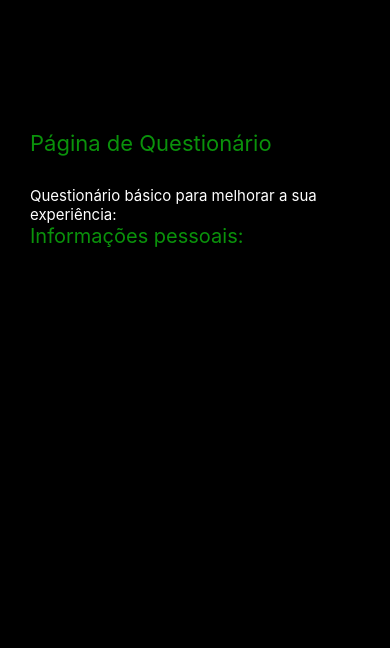
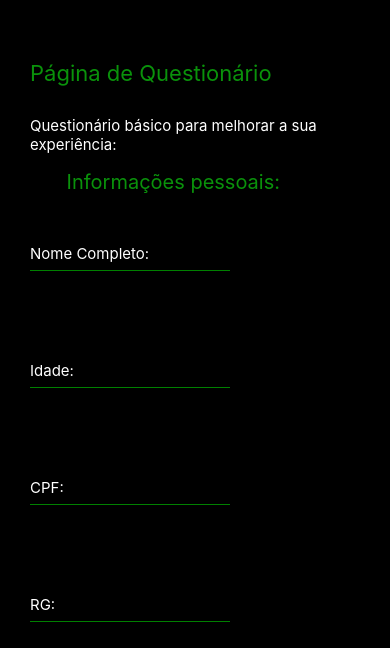
Before and after one commit to Meiko-Sama/SuperPass, a React Native app: screen /Login in a window 390 px wide. Shown: the top 648 px of the page. Built offline with nearby package versions, Linux system fonts and the light colour scheme.

Commit message:
Componentizando a tela de cadastro

```diff
--- /dev/null
+++ b/src/assets/components/CadastroInput.js
@@ -0,0 +1,10 @@
+import { TextInput } from "react-native";
+
+export default function CadastroInput() {
+  return (
+    <TextInput
+      style={{ width: 200, paddingTop: 80, left: 120, borderBottomWidth: 1, borderColor: "green", bottom: 20, color: "white" }}
+      textAlign="left"
+    />
+  )
+}
--- /dev/null
+++ b/src/assets/components/CadastroText.js
@@ -0,0 +1,7 @@
+import { Text } from "react-native"
+
+export default function TextComp({ txt }) {
+  return (
+    <Text style={{ color: "white", top: 90, fontSize: 15, }}>{txt}</Text>
+  )
+}
--- a/src/assets/pages/Login.js
+++ b/src/assets/pages/Login.js
@@ -1,14 +1,16 @@
 import { StatusBar } from 'expo-status-bar';
-import { Text, ImageBackground, TouchableOpacity, View, Pressable } from 'react-native';
+import { Text, ImageBackground, TextInput, TouchableOpacity, View, Pressable } from 'react-native';
 
-// IMPORTANDO O ICONE
-// import Foundation from '@expo/vector-icons/Foundation';
+// Importação dos INPUTS
+import CadastroInput from '../components/CadastroInput';
 
+// IMPORTAÇÃO STYLES
 import { styles } from '../styles/styles';
 
 // IMPORTAÇÃO NATIVE
 import { useNavigation } from '@react-navigation/native';
 import { setItem } from '../components/AsyncStorage';
+import CadastroText from '../components/CadastroText';
 
 // IMPORTAÇÃO DE ICONE
 // import MaterialIcons from '@expo/vector-icons/MaterialIcons';
@@ -28,8 +30,19 @@ export default function Login() {
       <View>
         <Text style={{ color: 'rgb(10, 146, 11)', fontSize: 22 }}>Página de Questionário</Text>
         <Text style={{ color: 'white', paddingTop: 30, fontSize: 15 }}>Questionário básico para melhorar a sua experiência:</Text>
-        <Text style={{ color: 'rgb(10, 146, 11)', fontSize: 20, justifyContent: "center", }}>Informações pessoais:</Text>
+        <Text style={{ color: 'rgb(10, 146, 11)', fontSize: 20, position: "absolute", top: 110, right: 110 }}>Informações pessoais:</Text>
 
+        <CadastroText txt="Nome Completo:" />
+        <CadastroInput />
+
+        <CadastroText txt="Idade:" />
+        <CadastroInput />
+
+        <CadastroText txt="CPF:" />
+        <CadastroInput />
+
+        <CadastroText txt="RG:" />
+        <CadastroInput />
 
       </View>
       <StatusBar hidden />
--- a/src/assets/pages/OnBoarding.js
+++ b/src/assets/pages/OnBoarding.js
@@ -38,129 +38,64 @@ export default function OnBoarding() {
         pages={[{
           backgroundColor: "black",
           image: (
-            <View style={style.lottie}>
+            <View style={style.page}>
               <Image
                 source={require("../images/docinhomusculosa.png")}
                 autoPlay
                 style={{ width: '100%', height: '800' }} />
             </View>),
           title: "Bem-vindo ao SuperPass!!!",
-          subtitle: "Hello word"
+          titleStyles: {
+            fontSize: 25
+          },
+          subtitle: "O SuperPass é um aplicativo que foi criado para fornecer uma forma mais rápida de conectar o usuário as academias, independentemente de sua posição geográfica.",
+          subTitleStyles: {
+            fontSize: 17,
+            marginBottom: 100
+          },
         },
 
         {
           backgroundColor: "black",
           image: (
-            <View style={style.lottie}>
+            <View style={style.pageEspecial}>
               <Image
-                source={require("../images/docinhomusculosa.png")}
+                source={require("../images/docinhomalhada.png")}
                 autoPlay
                 loop
-                style={{ width: '355', height: '540' }} />
+                style={{ width: '100%', height: '800' }} />
             </View>),
-          title: "Acesse"
+          title: "Esperamos que você goste!!",
+          titleStyles: {
+            fontSize: 25
+          },
+          subtitle: "O aplicativo conta com um sistema de check-in, sistema de busca de academias no seu radar, uma interface com corpo disponível, um calendário para registar os dias de frequência na academia e muito mais!!",
+          subTitleStyles: {
+            fontSize: 17,
+            marginBottom: 100
+          },
         },
 
         {
           backgroundColor: "black",
           image: (
-            <View style={style.lottie}>
-
-
-
-
-
-
-
-
-
-
-
-
-
-
-
-
-
-
-
-
-
-
-
-
-
-
-
-
-
-
-
-
-
-
-
-
-
-
-
-
-
-
-
-
-
-
-
-
-
-
-
-
-
-
-
-
-
-
-
-
-
-
-
-
-
-
-
-
-
-
-
-
-
-
-
-
-
-
-
-
-
-
-
-
-
-
-
+            <View style={style.pageEspecialDois}>
               <Image
                 source={require("../images/DocinhoCega.png")}
                 autoPlay
                 loop
                 style={{ width: '100%', height: '540' }} />
             </View>),
-          title: "Espero que você aproveite o app"
+          title: "Esperamos que você aproveite o app!!",
+          titleStyles: {
+            fontSize: 25
+          },
+          subtitle: "O público alvo principal desse projeto são as pessoas interessadas em poder encontrar uma academia de forma simples, rápida e intuitiva.",
+          subTitleStyles: {
+            fontSize: 17,
+            marginBottom: 100
+          },
         }
-
         ]}
       />
 
@@ -170,11 +105,25 @@ export default function OnBoarding() {
 }
 
 export const style = StyleSheet.create({
-  lottie: {
+  page: {
     width: width * 0.9,
     height: width,
     display: "flex",
-    bottom: 200
+    bottom: 100
+  },
+
+  pageEspecial: {
+    width: width * 0.9,
+    height: width,
+    display: "flex",
+    bottom: 170
+  },
+
+  pageEspecialDois: {
+    width: width * 0.9,
+    height: width,
+    display: "flex",
+    bottom: 40
   },
 
   doneButton: {
@@ -184,4 +133,6 @@ export const style = StyleSheet.create({
     borderBottomLeftRadius: "100%"
   },
 
+
+
 });
--- a/src/assets/styles/styles.js
+++ b/src/assets/styles/styles.js
@@ -10,9 +10,6 @@ export const styles = StyleSheet.create({
 
   containerOB: {
     flex: 1,
-  },
-
-  barra: {
     backgroundColor: 'rgb(10, 146, 11)',
   },
 
@@ -20,7 +17,7 @@ export const styles = StyleSheet.create({
     backgroundColor: 'rgb(0, 0, 0)',
     width: "100%",
     height: "100%",
-    paddingTop: 130,
+    paddingTop: 60,
     paddingLeft: 30,
 
 
```
